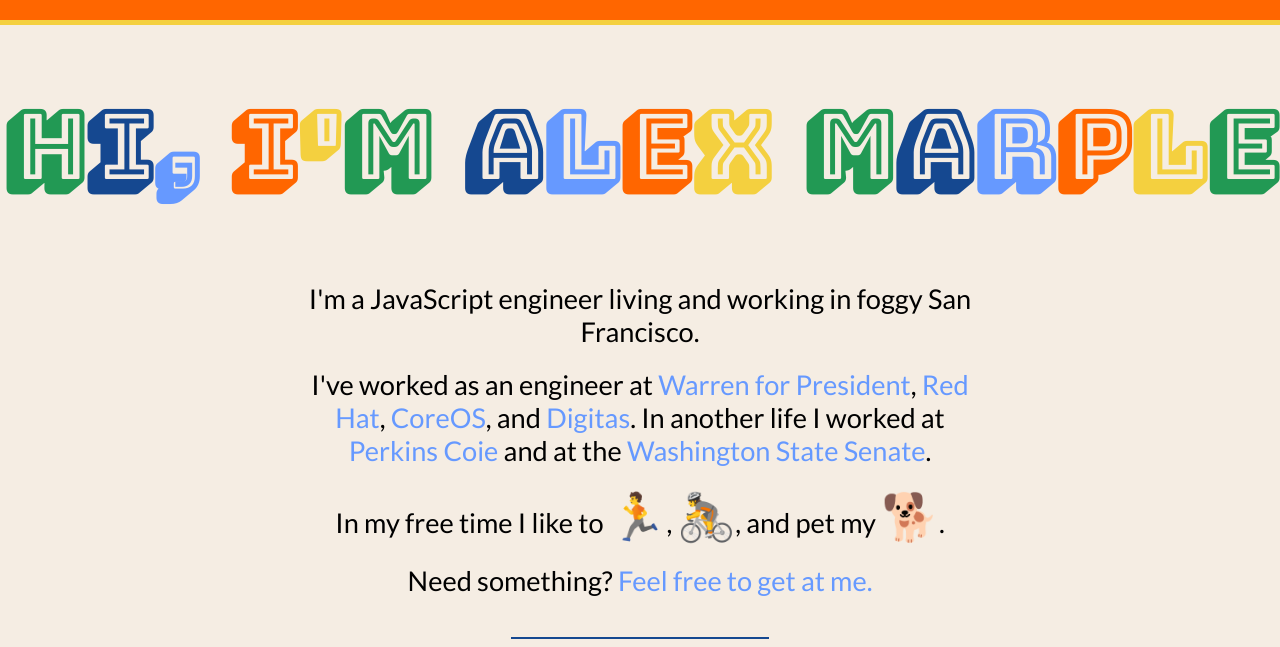
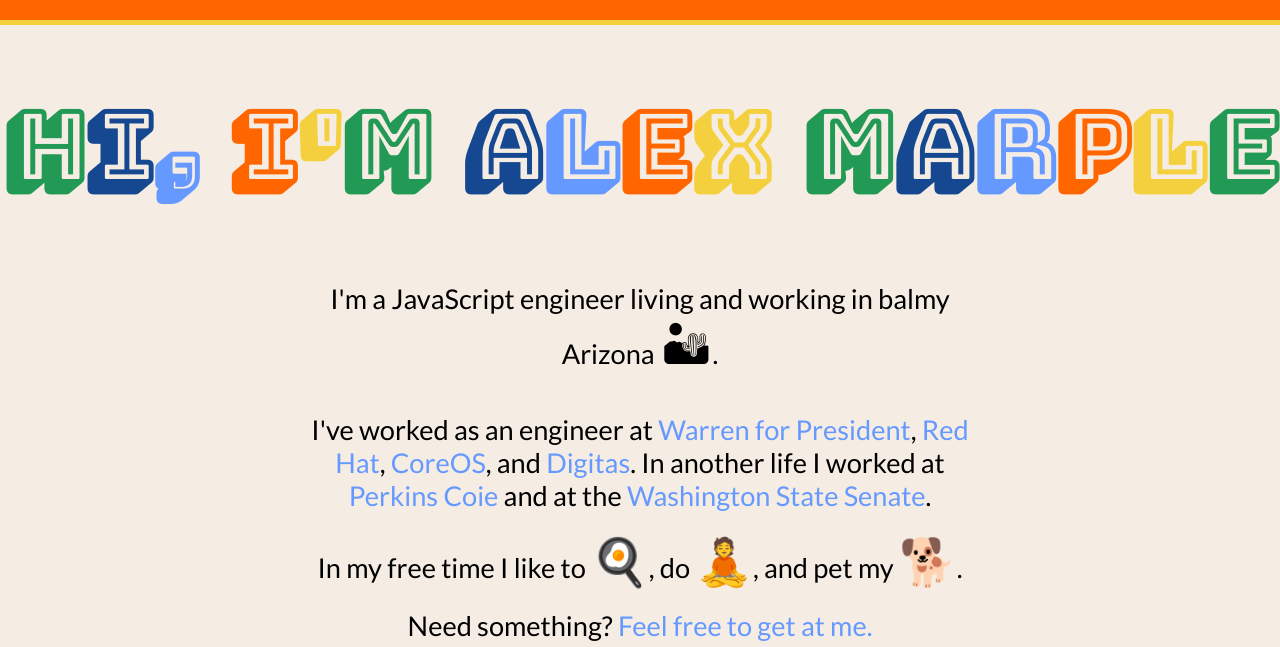
Before and after one commit to alexmarple/alexmarple.github.io, a website: page index.html in a window 1280 px wide. Shown: the top 647 px of the page. Drawn offline with Linux system fonts and the light colour scheme.

Commit message:
Updated to Phoenix

```diff
--- a/index.html
+++ b/index.html
@@ -31,13 +31,13 @@
           <h1><span>H</span><span>i</span><span>,</span> <span>I</span><span>'</span><span>m</span> <span>A</span><span>l</span><span>e</span><span>x</span> <span>M</span><span>a</span><span>r</span><span>p</span><span>l</span><span>e</span></h1>
       </section>
       <section class="intro">
-        <p>I'm a JavaScript engineer living and working in foggy San Francisco.</p>
+        <p>I'm a JavaScript engineer living and working in balmy Arizona <span class="emoji">&#x1F3DC;</span>.</p>
       </section>
       <section class="work">
         <p>I've worked as an engineer at <a href="https://www.elizabethwarren.com" target="_blank" aria-label="Elizabeth Warren for president">Warren for President</a>, <a href="https://www.redhat.com" target="_blank" aria-label="Red Hat website">Red Hat</a>, <a href="https://www.coreos.com" target="_blank" aria-label="CoreOS website">CoreOS</a>, and <a href="https://www.digitas.com" target="_blank" aria-label="Digitas website">Digitas</a>. In another life I worked at <a href="https://www.perkinscoie.com" target="_blank" aria-label="Perkins Coie website">Perkins Coie</a> and at the <a href="http://www.leg.wa.gov" target="_blank" aria-label="Washington State Senate website">Washington State Senate</a>.</p>
       </section>
       <section class="life">
-        <p>In my free time I like to <span class="emoji">&#x1F3C3;</span>, <span class="emoji">&#x1F6B4;</span>, and pet my <span class="emoji">&#x1F415;</span>.</p>
+        <p>In my free time I like to <span class="emoji">&#x1F373;</span>, do <span class="emoji">&#x1F9D8;</span>, and pet my <span class="emoji">&#x1F415;</span>.</p>
       </section>
       <section class="email">
         <p>Need something? <a href="mailto:alexmarple@gmail.com" aria-label="Send an email to Alex Marple">Feel free to get at me.</a></p>
@@ -59,7 +59,7 @@
     });
     ++offset;
   }, 1000);
-  console.log("%cIs this the real life? Is this just fantasy?", "background: #000; color: #fff; font-size: 8em;");
+  console.log("%cIs there life on Mars?", "background: tomato; color: #fff; font-size: 5em;");
   </script>
 </body>
 
```
